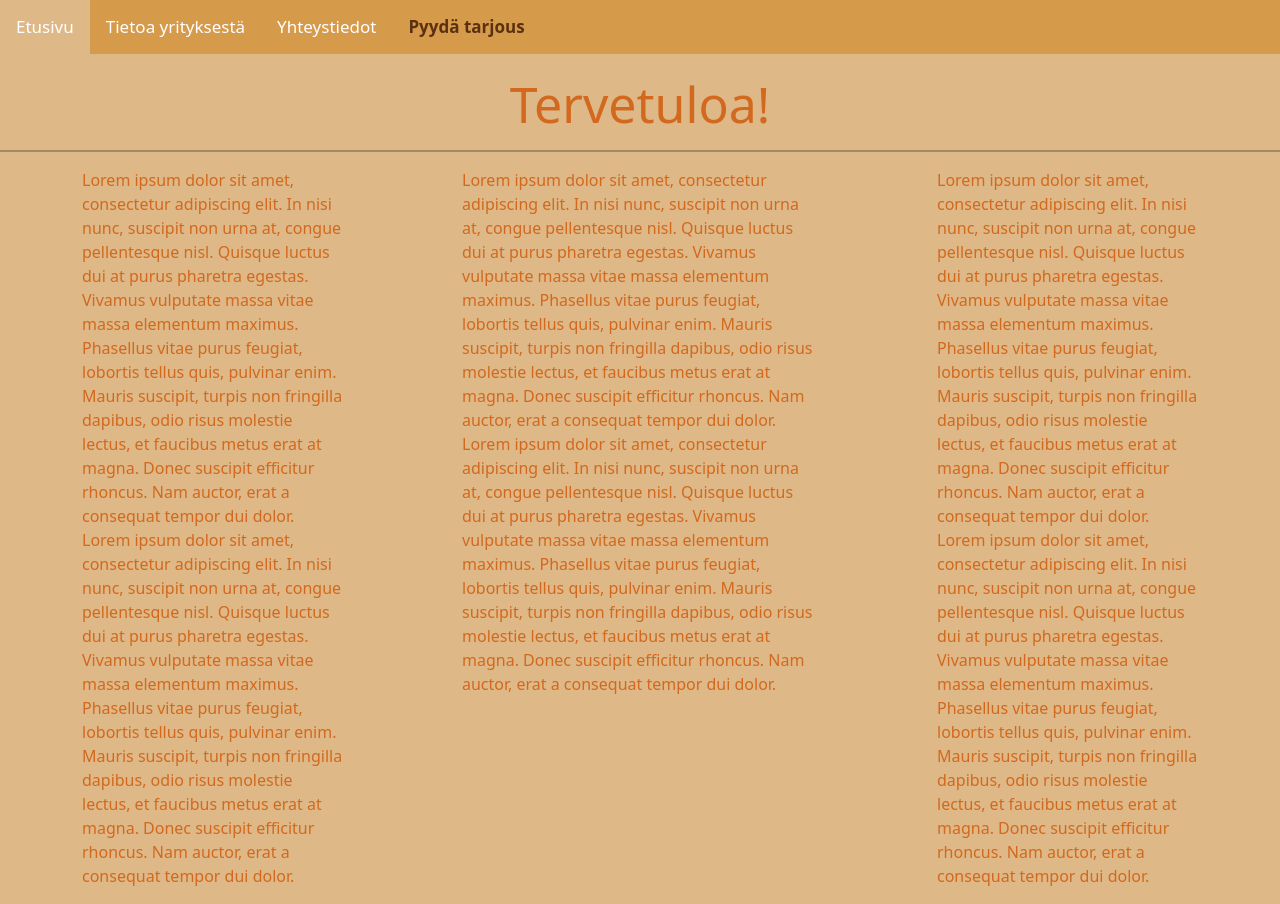
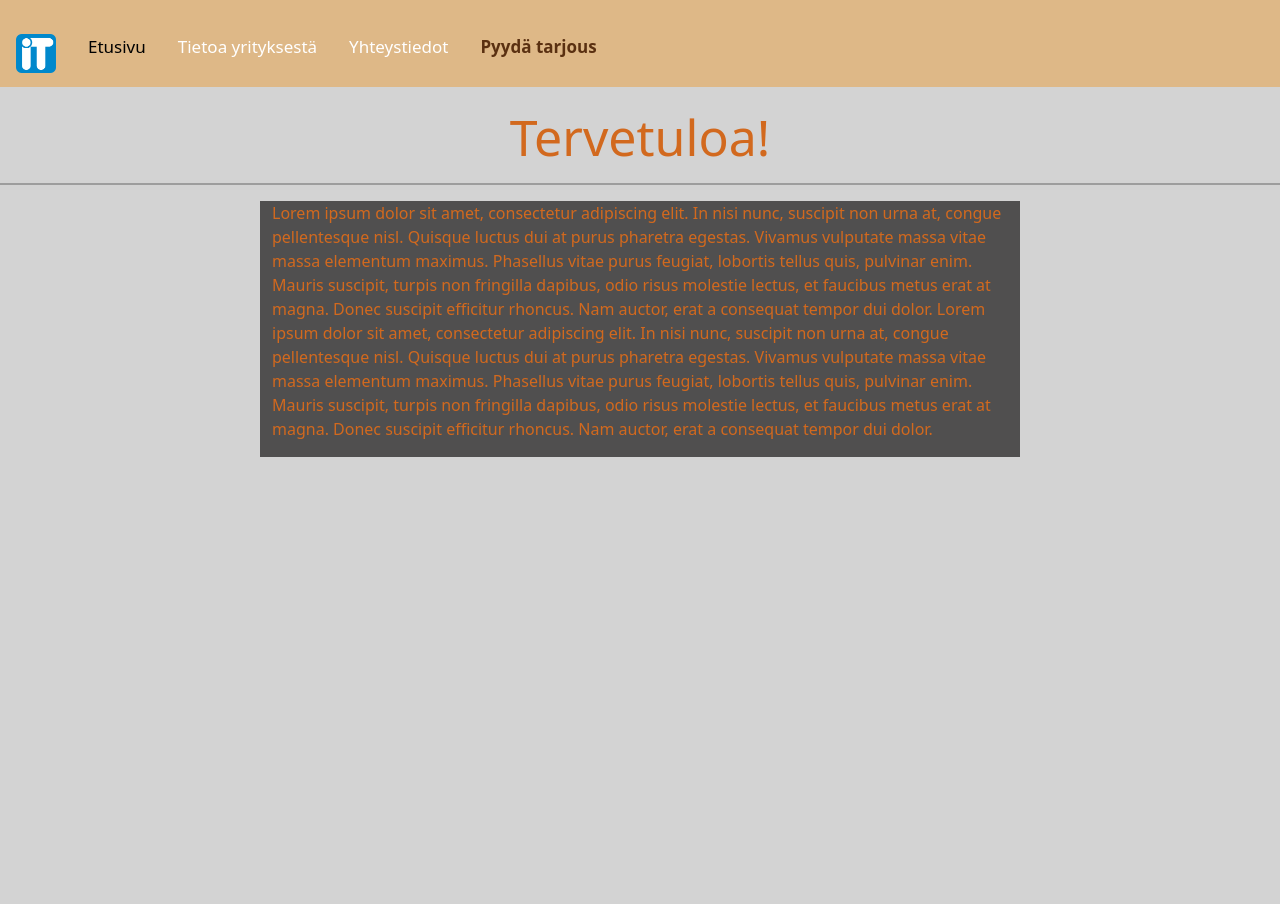
Before and after one commit to isakrai/OmaSivu, a plain HTML site: page index.html in a window 1280 px wide. After the commit the page ends 800 px from the top, so only its background shows below. Drawn offline with nearby package versions, Linux system fonts and the light colour scheme.

Commit message:
muutokset

```diff
--- a/index.html
+++ b/index.html
@@ -5,13 +5,14 @@
     <link rel="stylesheet" href="https://cdn.jsdelivr.net/npm/bootstrap@5.1.3/dist/css/bootstrap.min.css"
         integrity="sha384-1BmE4kWBq78iYhFldvKuhfTAU6auU8tT94WrHftjDbrCEXSU1oBoqyl2QvZ6jIW3" crossorigin="anonymous">
     <link rel="stylesheet" href="stylesheet.css">
-    <title>IT-Tuki Oy</title>
+    <title>Etusivu - IT-Tuki Oy</title>
     <meta charset="utf-8" />
 </head>
 
 <body>
     <nav>
         <div class="topnav">
+            <a href="index.html"><img src="logo.png" alt="Etusivu" width="40"></a>
             <a class="active" href="index.html"> Etusivu </a>
             <a href="tietoa.html"> Tietoa yrityksestä </a>
             <a href="yhteystiedot.html"> Yhteystiedot </a>
@@ -25,7 +26,9 @@
     <main>
         <div class="container">
             <div class="row">
-                <div class="col-sm-3">
+                <div class="col-sm-2"></div>
+
+                <div class="col-sm-8">
                     <p>
                         Lorem ipsum dolor sit amet, consectetur adipiscing elit. In nisi nunc, suscipit non urna at,
                         congue pellentesque nisl. Quisque luctus dui at purus pharetra egestas. Vivamus vulputate
@@ -41,40 +44,7 @@
                         consequat tempor dui dolor.
                     </p>
                 </div>
-                <div class="col-1"></div>
-                <div class="col-sm-4">
-                    <p>
-                        Lorem ipsum dolor sit amet, consectetur adipiscing elit. In nisi nunc, suscipit non urna at,
-                        congue pellentesque nisl. Quisque luctus dui at purus pharetra egestas. Vivamus vulputate
-                        massa vitae massa elementum maximus. Phasellus vitae purus feugiat, lobortis tellus quis,
-                        pulvinar enim. Mauris suscipit, turpis non fringilla dapibus, odio risus molestie lectus,
-                        et faucibus metus erat at magna. Donec suscipit efficitur rhoncus. Nam auctor, erat a
-                        consequat tempor dui dolor. Lorem ipsum dolor sit amet, consectetur adipiscing elit. In nisi
-                        nunc, suscipit non urna at,
-                        congue pellentesque nisl. Quisque luctus dui at purus pharetra egestas. Vivamus vulputate
-                        massa vitae massa elementum maximus. Phasellus vitae purus feugiat, lobortis tellus quis,
-                        pulvinar enim. Mauris suscipit, turpis non fringilla dapibus, odio risus molestie lectus,
-                        et faucibus metus erat at magna. Donec suscipit efficitur rhoncus. Nam auctor, erat a
-                        consequat tempor dui dolor.
-                    </p>
-                </div>
-                <div class="col-1"></div>
-                <div class="col-sm-3">
-                    <p>
-                        Lorem ipsum dolor sit amet, consectetur adipiscing elit. In nisi nunc, suscipit non urna at,
-                        congue pellentesque nisl. Quisque luctus dui at purus pharetra egestas. Vivamus vulputate
-                        massa vitae massa elementum maximus. Phasellus vitae purus feugiat, lobortis tellus quis,
-                        pulvinar enim. Mauris suscipit, turpis non fringilla dapibus, odio risus molestie lectus,
-                        et faucibus metus erat at magna. Donec suscipit efficitur rhoncus. Nam auctor, erat a
-                        consequat tempor dui dolor. Lorem ipsum dolor sit amet, consectetur adipiscing elit. In nisi
-                        nunc, suscipit non urna at,
-                        congue pellentesque nisl. Quisque luctus dui at purus pharetra egestas. Vivamus vulputate
-                        massa vitae massa elementum maximus. Phasellus vitae purus feugiat, lobortis tellus quis,
-                        pulvinar enim. Mauris suscipit, turpis non fringilla dapibus, odio risus molestie lectus,
-                        et faucibus metus erat at magna. Donec suscipit efficitur rhoncus. Nam auctor, erat a
-                        consequat tempor dui dolor.
-                    </p>
-                </div>
+                <div class="col-2"></div>
             </div>
         </div>
 
--- a/stylesheet.css
+++ b/stylesheet.css
@@ -1,16 +1,32 @@
 body {
-    background-color: burlywood;
+    background-color: lightgrey;
     color: chocolate;
 }
-
+.col-sm-8 {
+    background-color: rgb(80, 79, 79);
+}
 h1 {
     text-align: center;
     padding-top: 20px;
     font-size: 50px;
 }
-h6 {
+xheader {
+    height: 200px;
+    background-image: url('ittuki.png') ;
+    background-repeat: no-repeat;
+    background-size: 40%;
+    background-position: center;
+    ;
+
+}
+.alaotsikko {
     text-align: center;
     font-size: 12px;
+    color: rgb(216, 140, 85);
+}
+.hviisi {
+    text-align: center;
+    font-size: 22px;
     color: rgb(216, 140, 85);
 }
 hr.line {
@@ -18,9 +34,11 @@ hr.line {
 }
 
 .topnav {
+
     position: relative;
-    background-color: rgb(214, 154, 75);
+    background-color: burlywood;
     overflow: hidden;
+    padding-top: 20px;
 }
 .topnav a {
     float: left;
@@ -29,60 +47,30 @@ hr.line {
     padding: 14px 16px;
     text-decoration: none;
     font-size: 17px;
+    size: 20px;
 
 }
 .topnav a:hover {
-    background-color: burlywood;
+
     color: rgb(90, 48, 17);
 }
 .topnav a.active {
-    background-color: burlywood;
-    color: white;
+
+    color: black;
 }
 .topnav a.active-tarjous {
-    background-color: burlywood;
+
     color: rgb(90, 48, 17);
 }
 
-
-/*ul {
-    list-style-type: none;
-    margin: 0;
-    padding: 0;
-    overflow: hidden;
-    background-color: rgb(214, 154, 75);
-}
-li {
-    float: left;
-}
-li a {
-    display: block;
+.lomake {
+    background-color: chocolate;
     color: white;
-    text-align: center;
-    padding: 10px;
-    padding-left: 30px;
-    padding-right: 30px;
-    text-decoration: none;
-}
-li a:hover {
-    background-color: burlywood;
-    color: black;
-}
-li a:active {
-    background-color: burlywood;
-    color: white;
-}
-*/
-xrow {
-    background-color: rgb(150, 105, 64);
-    color: white;
-    padding-top: 10px;
 }
 a.tarjous {
     font-weight: bold;
     color: rgb(90, 48, 17);
 }
-
 @media screen and (max-width: 600px) {
     .topnav a, .topnav-right {
       float: none;
```
Also changed, not shown: tarjous.html (+18 -10 lines), tietoa.html (+1 -0 lines), yhteystiedot.html (+2 -1 lines), ittuki.png (added), kirsti.jpeg (added), logo.png (added).
